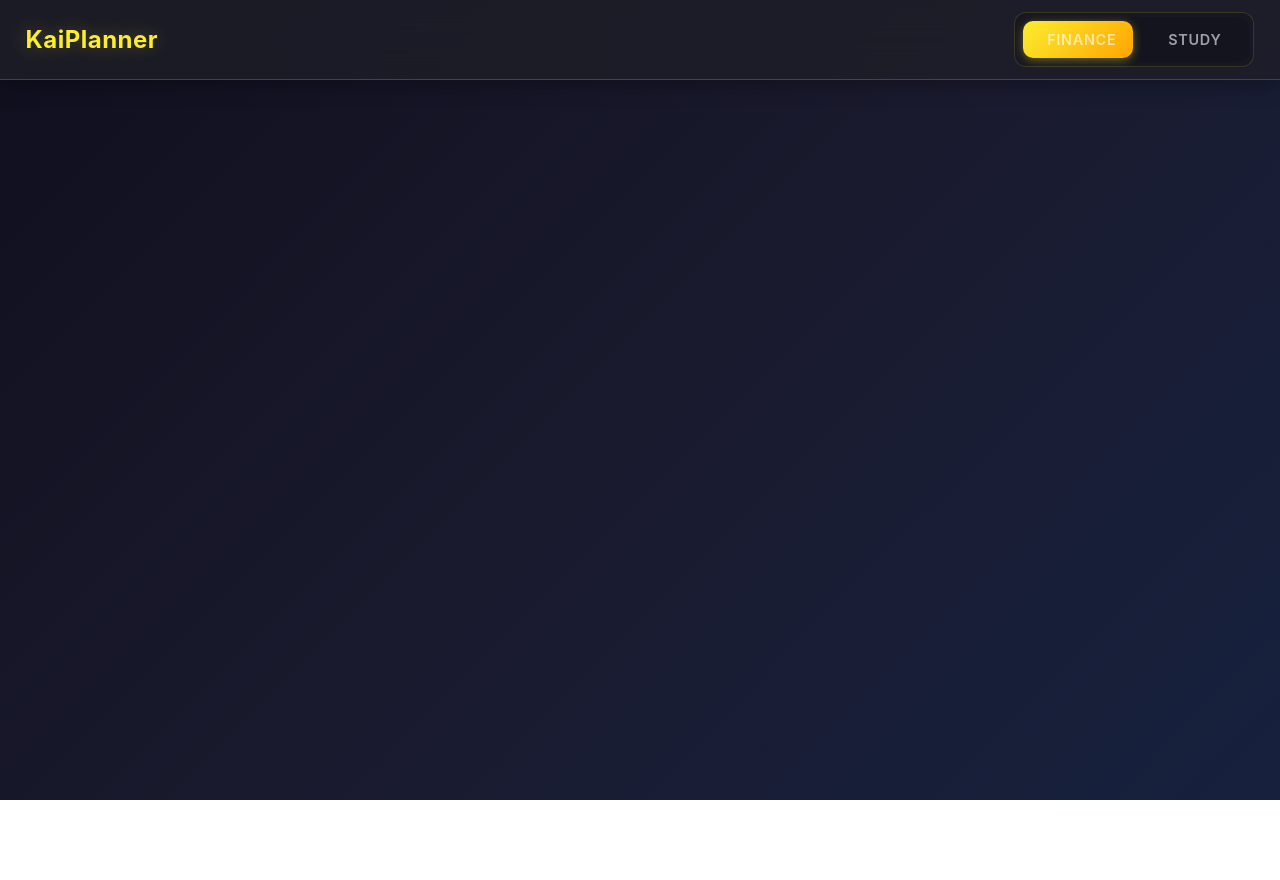
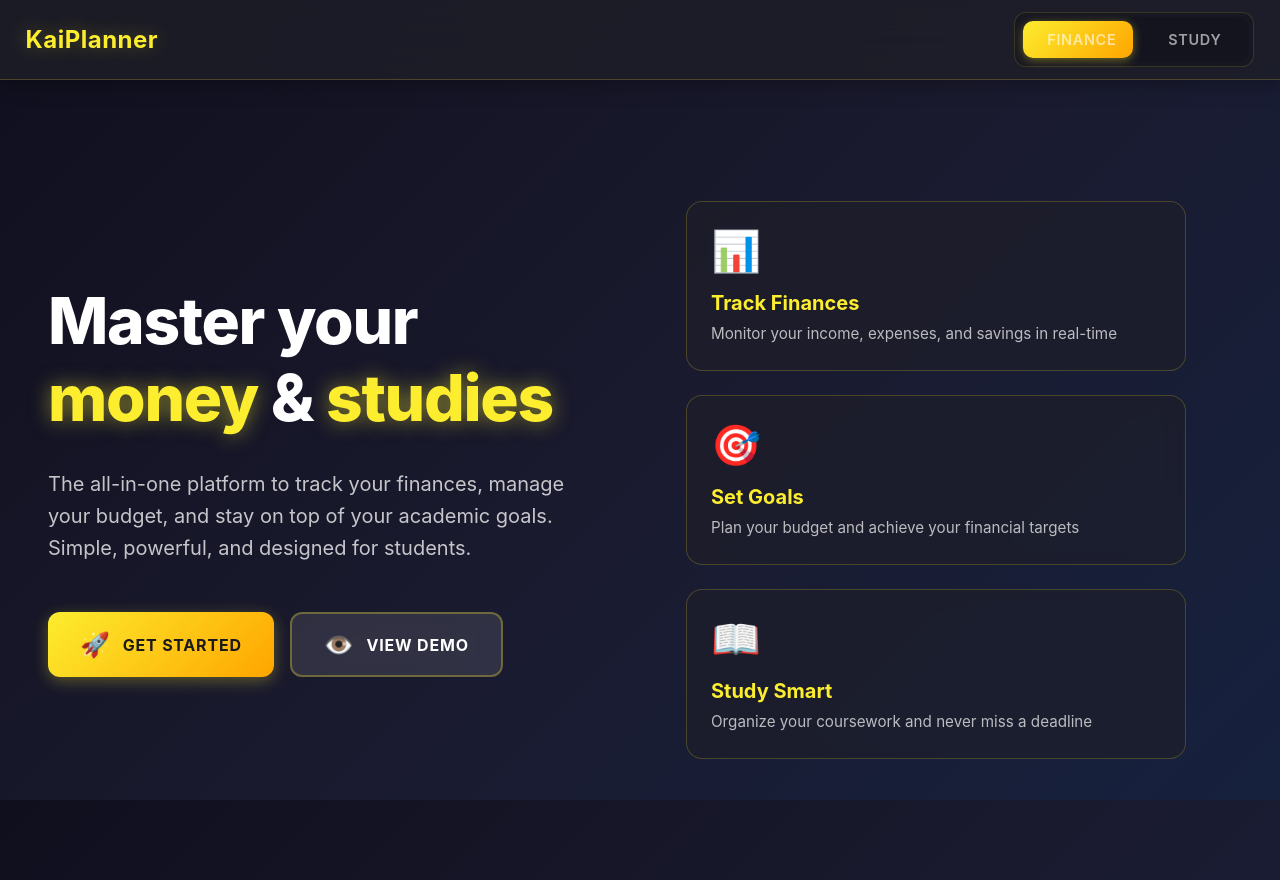
Before and after one commit to WanFengyyds/PersonalDashboardV2, a Nuxt app: page /home in a window 1280 px wide. Before the commit the page ends 800 px from the top, so only its background shows below. Built offline with nearby package versions, Linux system fonts and the light colour scheme.

Commit message:
Creation of the home page

```diff
--- /dev/null
+++ b/components/HomeHero.vue
@@ -0,0 +1,190 @@
+<script setup lang="ts">
+</script>
+
+<template>
+    <div class="hero">
+        <div class="hero-content">
+            <h1 class="hero-title">
+                Master your <span class="highlight">money</span> & <span class="highlight">studies</span>
+            </h1>
+            <p class="hero-subtitle">
+                The all-in-one platform to track your finances, manage your budget, and stay on top of your academic goals. Simple, powerful, and designed for students.
+            </p>
+            <div class="hero-actions">
+                <NuxtLink to="/login" class="btn btn-primary">
+                    <span class="icon">🚀</span>
+                    Get Started
+                </NuxtLink>
+                <NuxtLink to="/finance" class="btn btn-secondary">
+                    <span class="icon">👁️</span>
+                    View Demo
+                </NuxtLink>
+            </div>
+        </div>
+        <div class="hero-preview">
+            <div class="preview-content">
+                <div class="feature-card">
+                    <div class="feature-icon">📊</div>
+                    <h3>Track Finances</h3>
+                    <p>Monitor your income, expenses, and savings in real-time</p>
+                </div>
+                <div class="feature-card">
+                    <div class="feature-icon">🎯</div>
+                    <h3>Set Goals</h3>
+                    <p>Plan your budget and achieve your financial targets</p>
+                </div>
+                <div class="feature-card">
+                    <div class="feature-icon">📖</div>
+                    <h3>Study Smart</h3>
+                    <p>Organize your coursework and never miss a deadline</p>
+                </div>
+            </div>
+        </div>
+    </div>
+</template>
+
+<style scoped>
+.hero {
+    display: flex;
+    justify-content: space-between;
+    align-items: center;
+    flex-direction: row;
+    min-height: 100vh;
+    width: 100%;
+    max-width: 1400px;
+    margin: 0 auto;
+    gap: 4rem;
+    padding: 2rem 3rem;
+}
+
+.hero-content {
+    display: flex;
+    flex-direction: column;
+    gap: 2rem;
+    width: 50%;
+    flex: 1;
+}
+
+.hero-title {
+    font-size: 4rem;
+    line-height: 1.2;
+    margin: 0;
+    color: white;
+    font-weight: 800;
+    letter-spacing: -0.02em;
+}
+
+.highlight {
+    color: #fced2f;
+    text-shadow: 0 0 20px rgba(252, 237, 47, 0.5);
+}
+
+.hero-subtitle {
+    font-size: 1.25rem;
+    line-height: 1.6;
+    color: rgba(255, 255, 255, 0.75);
+    margin: 0;
+    max-width: 600px;
+}
+
+.hero-actions {
+    display: flex;
+    gap: 1rem;
+    flex-wrap: wrap;
+    margin-top: 1rem;
+}
+
+.btn {
+    display: flex;
+    align-items: center;
+    gap: 0.75rem;
+    padding: 1rem 2rem;
+    font-size: 1rem;
+    font-weight: bold;
+    text-decoration: none;
+    border-radius: 0.75rem;
+    transition: all 0.3s ease;
+    cursor: pointer;
+    text-transform: uppercase;
+    letter-spacing: 0.05em;
+}
+
+.btn .icon {
+    font-size: 1.5rem;
+}
+
+.btn-primary {
+    background: linear-gradient(135deg, #fced2f 0%, #ffa500 100%);
+    color: #1a1a1a;
+    box-shadow: 0 4px 15px rgba(252, 237, 47, 0.3);
+}
+
+.btn-primary:hover {
+    box-shadow: 0 6px 20px rgba(252, 237, 47, 0.5);
+    transform: translateY(-2px);
+}
+
+.btn-secondary {
+    background: rgba(255, 255, 255, 0.1);
+    color: #ffffff;
+    border: 2px solid rgba(252, 237, 47, 0.3);
+    backdrop-filter: blur(10px);
+}
+
+.btn-secondary:hover {
+    background: rgba(255, 255, 255, 0.15);
+    border-color: rgba(252, 237, 47, 0.5);
+    transform: translateY(-2px);
+}
+
+.hero-preview {
+    display: flex;
+    flex: 1;
+    width: 50%;
+    justify-content: center;
+    align-items: center;
+    padding: 2rem;
+}
+
+.preview-content {
+    display: grid;
+    grid-template-columns: 1fr;
+    gap: 1.5rem;
+    width: 100%;
+    max-width: 500px;
+}
+
+.feature-card {
+    background: rgba(30, 30, 40, 0.6);
+    backdrop-filter: blur(10px);
+    border-radius: 1rem;
+    border: 1px solid rgba(252, 237, 47, 0.2);
+    padding: 1.5rem;
+    transition: all 0.3s ease;
+}
+
+.feature-card:hover {
+    transform: translateY(-4px);
+    border-color: rgba(252, 237, 47, 0.4);
+    box-shadow: 0 8px 24px rgba(252, 237, 47, 0.15);
+}
+
+.feature-icon {
+    font-size: 2.5rem;
+    margin-bottom: 1rem;
+}
+
+.feature-card h3 {
+    font-size: 1.25rem;
+    color: #fced2f;
+    margin: 0 0 0.5rem 0;
+    font-weight: 700;
+}
+
+.feature-card p {
+    font-size: 0.95rem;
+    color: rgba(255, 255, 255, 0.7);
+    margin: 0;
+    line-height: 1.5;
+}
+</style>
--- /dev/null
+++ b/pages/home/index.vue
@@ -0,0 +1,19 @@
+<script setup lang="ts">
+</script>
+
+<template>
+    <div class="home-hero">
+        <HomeHero />
+    </div>
+</template>
+
+
+<style scoped>
+.home-hero {
+    display: flex;
+    justify-content: center;
+    align-items: center;
+    height: 100vh;
+    width: 100%;
+}
+</style>
--- a/pages/index.vue
+++ b/pages/index.vue
@@ -1,7 +1,8 @@
 <script setup lang="ts">
-navigateTo('/login', { replace: true })
+navigateTo('/home', { replace: true })
 </script>
 
 <template>
-  <div></div>
+  <div>
+  </div>
 </template>
```
